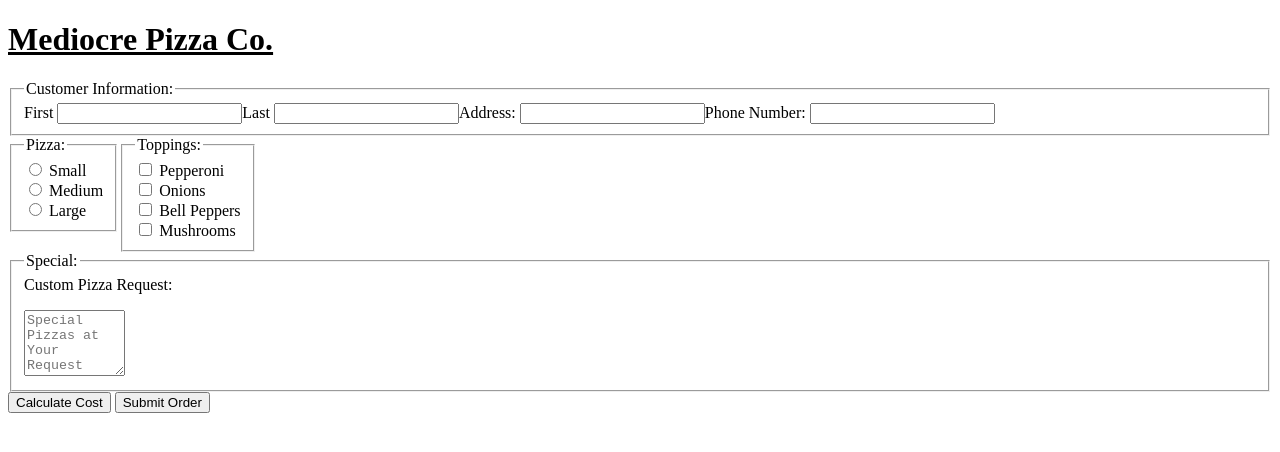
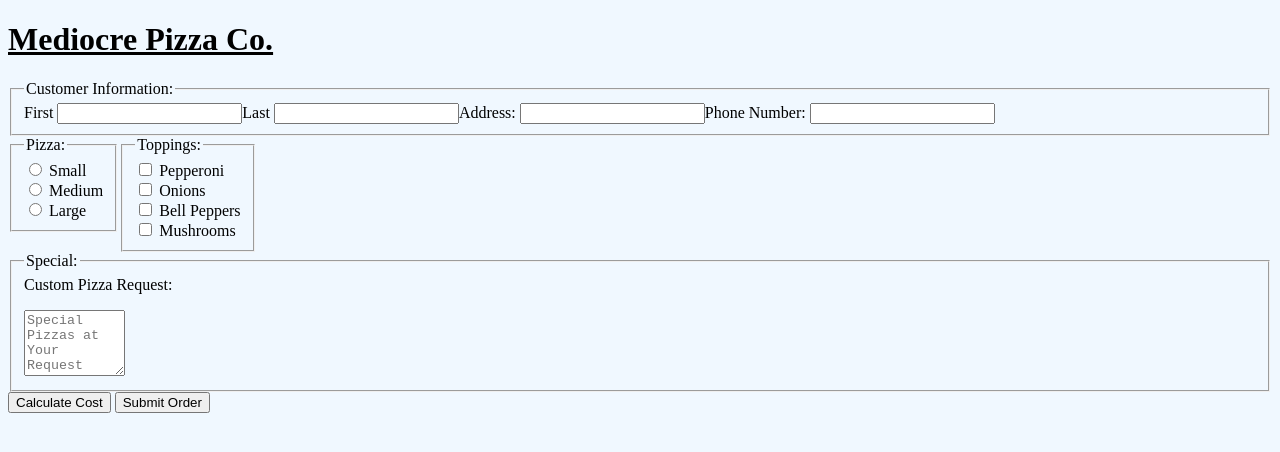
Before and after one commit to AtlasNavigator/3.4-Pizzeria, a plain HTML site: page index.html in a window 1280 px wide. Drawn offline with Linux system fonts and the light colour scheme.

Commit message:
Added some color!

```diff
--- a/style.css
+++ b/style.css
@@ -1,9 +1,16 @@
+body {
+    background-color: aliceblue;
+}
+input {
+    color: blue;
+}
 .order {
     display: flex;
     flex-direction: row;
 }
 
 .info {
+    background: aliceblue;
     display: flex;
     flex-direction: row;
 }
```
